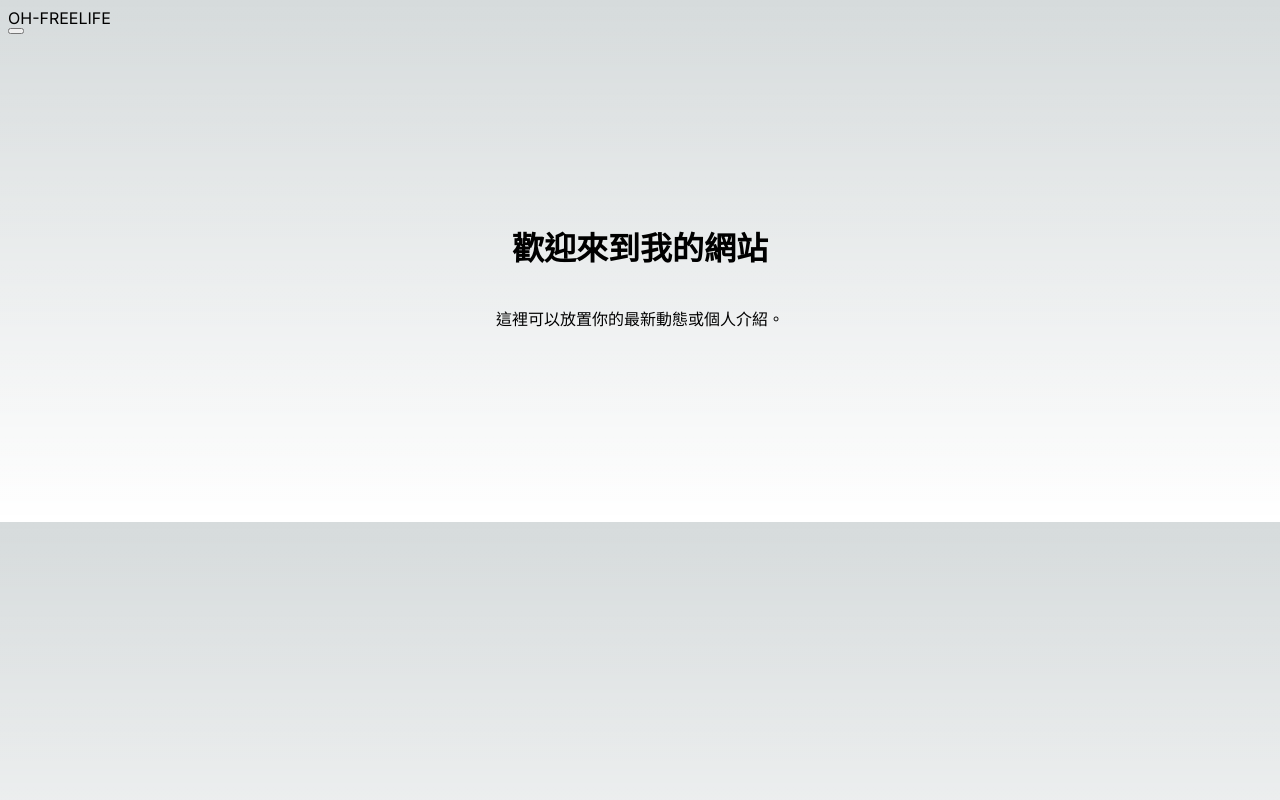
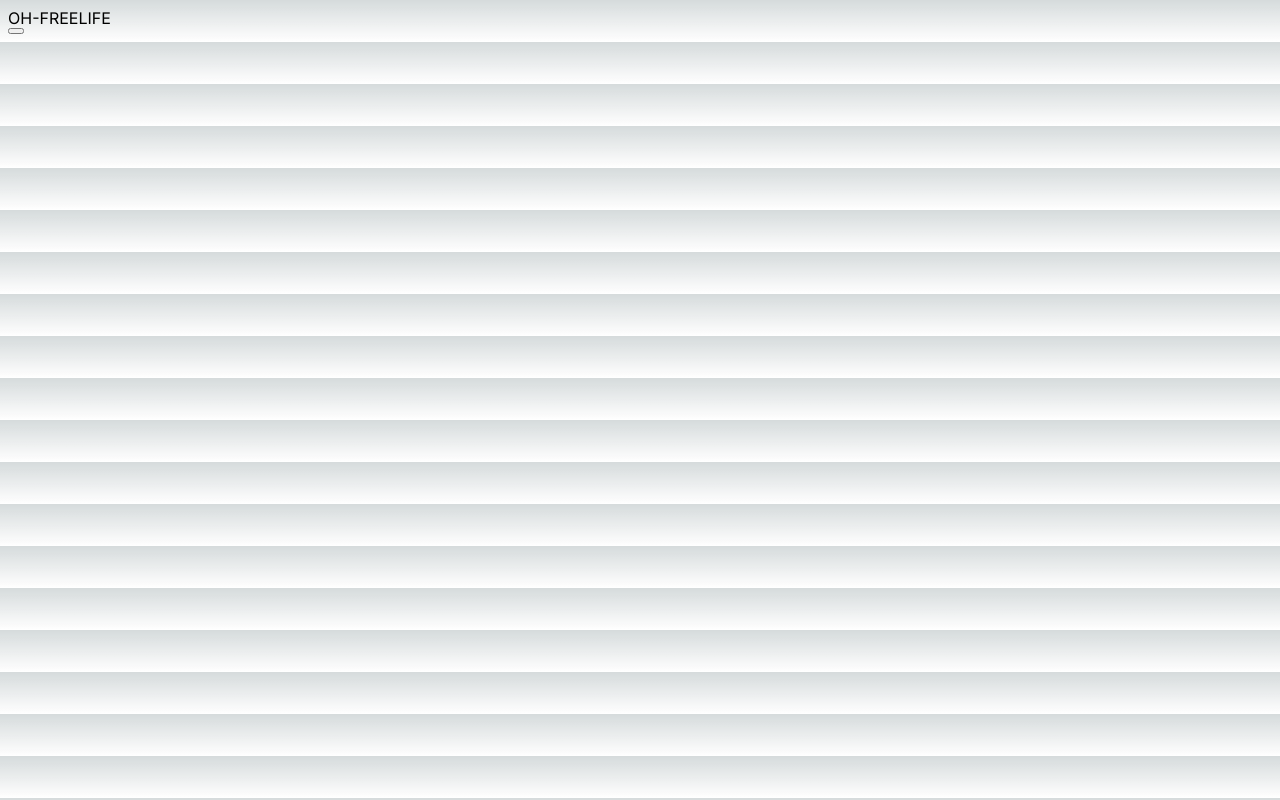
Before and after one commit to chihyuliao/OH-FREELIFE, a Next.js app: page / in a window 1280 px wide. Built offline with nearby package versions, Linux system fonts and the light colour scheme.

Commit message:
移除主頁文字並加大標題字體

```diff
--- a/app/ClientLayout.tsx
+++ b/app/ClientLayout.tsx
@@ -36,7 +36,7 @@ export default function ClientLayout({
       {/* 網站標題和選單按鈕的頂部區域 */}
       <header className="flex flex-col items-start p-4">
         {/* 網站標題 */}
-        <div className="text-2xl font-bold">OH-FREELIFE</div>
+        <div className="text-4xl font-bold">OH-FREELIFE</div>
         {/* 側拉選單的按鈕（三條槓） */}
         <button
           onClick={toggleMenu}
--- a/app/page.tsx
+++ b/app/page.tsx
@@ -2,9 +2,7 @@ import React from 'react';
 
 export default function HomePage() {
   return (
-    <div className="flex flex-col items-center justify-center min-h-[60vh]">
-      <h1 className="text-4xl font-light text-center mb-4">歡迎來到我的網站</h1>
-      <p className="text-lg text-center text-gray-600 dark:text-gray-400">這裡可以放置你的最新動態或個人介紹。</p>
-    </div>
+    // 首頁內容已清空，此處可以放置你未來的內容
+    <></>
   );
 }
```
